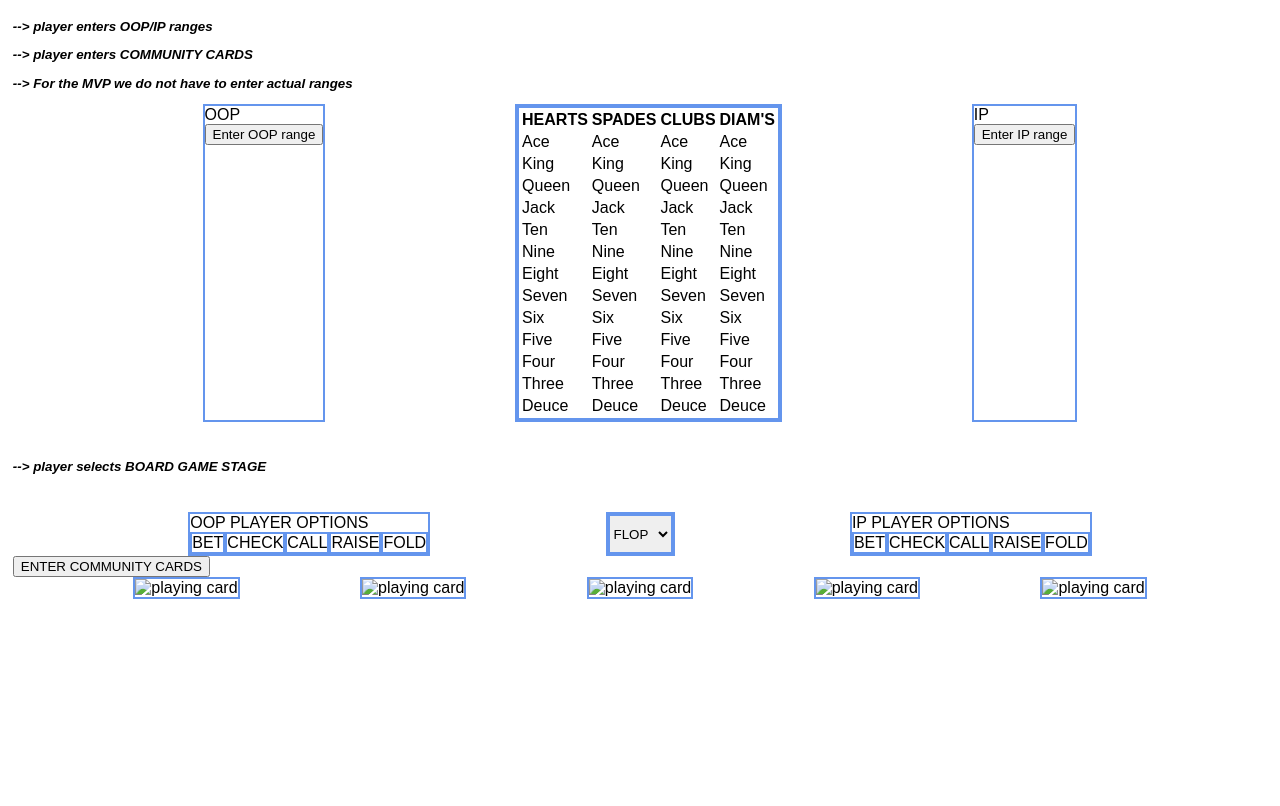
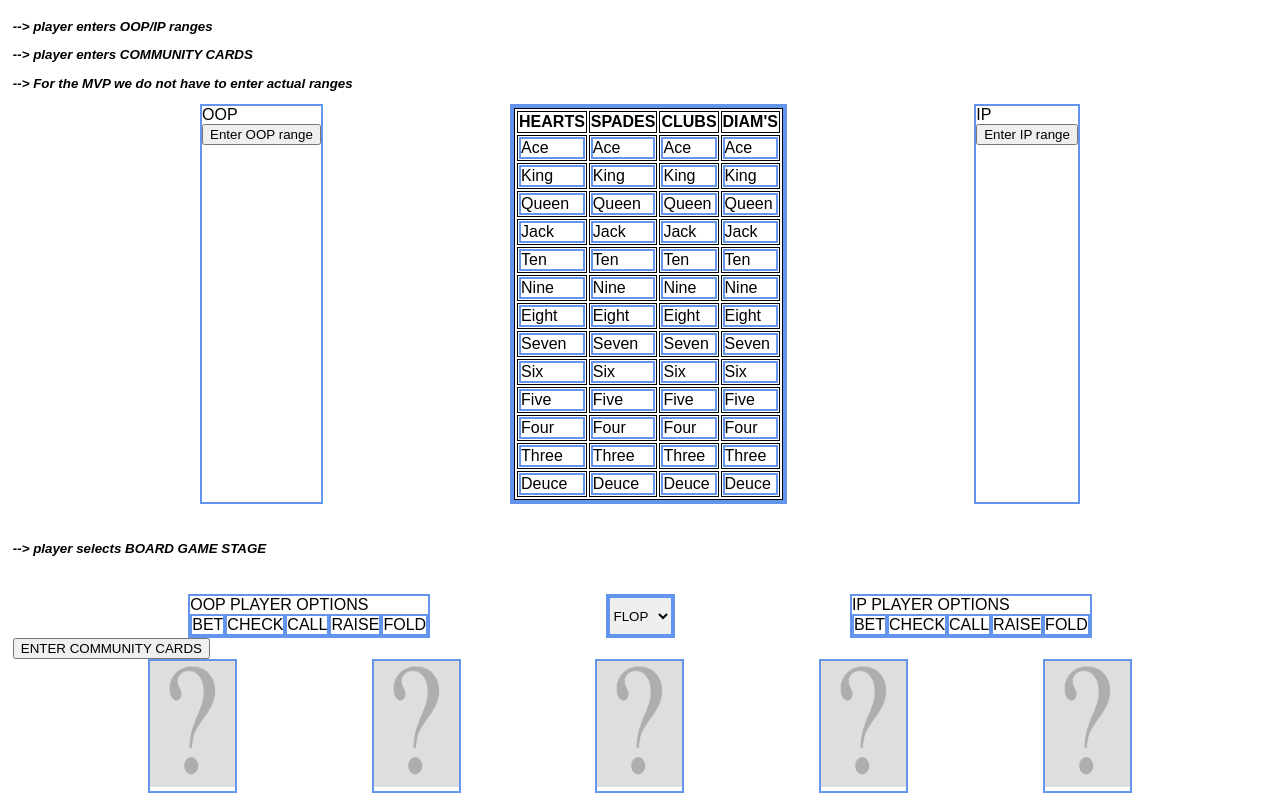
Before and after one commit to lacosan0stra/poker-replayer, a React app: page / in a window 1280 px wide. Shown: the part 61-867 px from the top of the page. Before the commit the page ends 800 px from the top, so only its background shows below. Built offline with nearby package versions, Linux system fonts and the light colour scheme.

Commit message:
add yellow color on card selected on the chart+ display relevant card on the community cards

```diff
--- a/src/components/App.js
+++ b/src/components/App.js
@@ -5,8 +5,6 @@ import PlayerDecision from './PlayerDecision'
 import CommunityCards from './CommunityCards'
 
 import '../App.css';
-import Card from "./Card";
-
 
 class App extends Component {
 
@@ -15,55 +13,62 @@ class App extends Component {
     }
 
     handleClick = (e) => {
-
-        if (this.state.selectedCards.length <5 && !this.state.selectedCards.includes(e.target.id)) {
+        console.log(e.target)
+        if (this.state.selectedCards.length <5
+            && !this.state.selectedCards.includes(e.target.id)
+            && e.target.id !== "communityCards") {
             this.setState({
                 selectedCards : this.state.selectedCards.concat([e.target.id])
             })
         }
     }
 
+
+
+    isSelected = () => {
+        return 'selected'
+    }
+
   render() {
-        console.log(this.state.selectedCards)
+
     return (
       <div>
         <header >
           <h1>Welcome to Poker Training Buddy </h1>
         </header>
+
           <p className='explanation'> --> player enters OOP/IP ranges</p>
           <p className='explanation'> --> player enters COMMUNITY CARDS</p>
           <p className='explanation'> --> For the MVP we do not have to enter actual ranges</p>
+
           <div className='flex-container'>
                 <PlayerRange position = "oop" />
               <Board
                   handleClick={this.handleClick}
+
               />
-
-
               <PlayerRange position = "ip" />
           </div>
 
           <div className='board-stage'>
               <p className='explanation'> --> player selects BOARD GAME STAGE</p>
+          </div>
 
-          </div>
           <div className='flex-container'>
           <PlayerDecision
               position = "oop"
           />
+
               <div className='flex-item flex-container'>
-
                   <select className='flex-item'>
                       <option value="flop">FLOP</option>
                       <option value="turn">TURN</option>
                       <option value="river">RIVER</option>
                   </select>
               </div>
-
           <PlayerDecision
               position = "ip"
           />
-
 
           </div>
 
--- a/src/components/Board.js
+++ b/src/components/Board.js
@@ -1,4 +1,5 @@
 import React, { Component } from 'react'
+import Card from "./Card";
 
 
 class Board extends Component {
@@ -20,82 +21,93 @@ class Board extends Component {
                                     <th className="suit redSuit" align="center">DIAM'S</th>
                                 </tr>
                                 <tr>
-                                    <td id="1_heart.png">Ace</td>
-                                    <td id="1_spade.png">Ace</td>
-                                    <td id="1_club.png">Ace</td>
-                                    <td id="1_diamond.png">Ace</td>
+                                    <td > <Card id="1_heart.png" textValue='Ace' /></td>
+                                    <td > <Card id="1_spade.png" textValue='Ace'/></td>
+                                    <td > <Card id="1_club.png" textValue='Ace'/></td>
+                                    <td > <Card id="1_diamond.png" textValue='Ace'/></td>
                                 </tr>
                                 <tr>
-                                    <td id="king_heart.png">King</td>
-                                    <td id="king_spade.png">King</td>
-                                    <td id="king_club.png">King</td>
-                                    <td id="king_diamond.png">King</td>
+                                    <td > <Card id="king_heart.png" textValue='King' /></td>
+                                    <td > <Card id="king_spade.png" textValue='King'/></td>
+                                    <td > <Card id="king_club.png" textValue='King'/></td>
+                                    <td > <Card id="king_diamond.png" textValue='King'/></td>
                                 </tr>
                                 <tr>
-                                    <td id="queen_heart.png">Queen</td>
-                                    <td id="queen_spade.png">Queen</td>
-                                    <td id="queen_club.png">Queen</td>
-                                    <td id="queen_diamond.png">Queen</td>
+                                    <td > <Card id="queen_heart.png" textValue='Queen' /></td>
+                                    <td > <Card id="queen_spade.png" textValue='Queen'/></td>
+                                    <td > <Card id="queen_club.png" textValue='Queen'/></td>
+                                    <td > <Card id="queen_diamond.png" textValue='Queen'/></td>
+
                                 </tr>
                                 <tr>
-                                    <td id="jack_heart.png">Jack</td>
-                                    <td id="jack_spade.png">Jack</td>
-                                    <td id="jack_club.png">Jack</td>
-                                    <td id="jack_diamond.png">Jack</td>
+                                    <td > <Card id="jack_heart.png" textValue='Jack' /></td>
+                                    <td > <Card id="jack_spade.png"textValue='Jack'/></td>
+                                    <td > <Card id="jack_club.png" textValue='Jack'/></td>
+                                    <td > <Card id="jack_diamond.png"textValue='Jack'/></td>
+
                                 </tr>
                                 <tr>
-                                    <td id="10_heart.png">Ten</td>
-                                    <td id="10_spade.png">Ten</td>
-                                    <td id="10_club.png">Ten</td>
-                                    <td id="10_diamond.png">Ten</td>
+                                    <td > <Card id="10_heart.png" textValue='Ten' /></td>
+                                    <td > <Card id="10_spade.png" textValue='Ten'/></td>
+                                    <td > <Card id="10_club.png" textValue='Ten'/></td>
+                                    <td > <Card id="10_diamond.png" textValue='Ten'/></td>
+
                                 </tr>
                                 <tr>
-                                    <td id="9_heart.png">Nine</td>
-                                    <td id="9_spade.png">Nine</td>
-                                    <td id="9_club.png">Nine</td>
-                                    <td id="9_diamond.png">Nine</td>
+                                    <td > <Card id="9_heart.png" textValue='Nine' /></td>
+                                    <td > <Card id="9_spade.png" textValue='Nine'/></td>
+                                    <td > <Card id="9_club.png" textValue='Nine'/></td>
+                                    <td > <Card id="9_diamond.png" textValue='Nine'/></td>
+
                                 </tr>
                                 <tr>
-                                    <td id="8_heart.png">Eight</td>
-                                    <td id="8_spade.png">Eight</td>
-                                    <td id="8_club.png">Eight</td>
-                                    <td id="8_diamond.png">Eight</td>
+                                    <td > <Card id="8_heart.png" textValue='Eight' /></td>
+                                    <td > <Card id="8_spade.png" textValue='Eight'/></td>
+                                    <td > <Card id="8_club.png"textValue='Eight'/></td>
+                                    <td > <Card id="8_diamond.png" textValue='Eight'/></td>
+
                                 </tr>
                                 <tr>
-                                    <td id="7_heart.png">Seven</td>
-                                    <td id="7_spade.png">Seven</td>
-                                    <td id="7_club.png">Seven</td>
-                                    <td id="7_diamond.png">Seven</td>
+                                    <td > <Card id="7_heart.png" textValue='Seven' /></td>
+                                    <td > <Card id="7_spade.png" textValue='Seven'/></td>
+                                    <td > <Card id="7_club.png" textValue='Seven'/></td>
+                                    <td > <Card id="7_diamond.png" textValue='Seven'/></td>
+
                                 </tr>
                                 <tr>
-                                    <td id="6_heart.png">Six</td>
-                                    <td id="6_spade.png">Six</td>
-                                    <td id="6_club.png">Six</td>
-                                    <td id="6_diamond.png">Six</td>
+                                    <td > <Card id="6_heart.png" textValue='Six' /></td>
+                                    <td > <Card id="6_spade.png" textValue='Six'/></td>
+                                    <td > <Card id="6_club.png" textValue='Six'/></td>
+                                    <td > <Card id="6_diamond.png" textValue='Six'/></td>
+
                                 </tr>
                                 <tr>
-                                    <td id="5_heart.png">Five</td>
-                                    <td id="5_spade.png">Five</td>
-                                    <td id="5_club.png">Five</td>
-                                    <td id="5_diamond.png">Five</td>
+                                    <td > <Card id="5_heart.png" textValue='Five' /></td>
+                                    <td > <Card id="5_spade.png" textValue='Five'/></td>
+                                    <td > <Card id="5_club.png" textValue='Five'/></td>
+                                    <td > <Card id="5_diamond.png" textValue='Five'/></td>
+
                                 </tr>
                                 <tr>
-                                    <td id="4_heart.png">Four</td>
-                                    <td id="4_spade.png">Four</td>
-                                    <td id="4_club.png">Four</td>
-                                    <td id="4_diamond.png">Four</td>
+                                    <td > <Card id="4_heart.png" textValue='Four' /></td>
+                                    <td > <Card id="4_spade.png" textValue='Four'/></td>
+                                    <td > <Card id="4_club.png" textValue='Four'/></td>
+                                    <td > <Card id="4_diamond.png" textValue='Four'/></td>
+
                                 </tr>
                                 <tr>
-                                    <td id="3_heart.png">Three</td>
-                                    <td id="3_spade.png">Three</td>
-                                    <td id="3_club.png">Three</td>
-                                    <td id="3_diamond.png">Three</td>
+                                    <td > <Card id="3_heart.png" textValue='Three' /></td>
+                                    <td > <Card id="3_spade.png" textValue='Three'/></td>
+                                    <td > <Card id="3_club.png" textValue='Three'/></td>
+                                    <td > <Card id="3_diamond.png" textValue='Three'/></td>
+
                                 </tr>
                                 <tr>
-                                    <td id="2_heart.png">Deuce</td>
-                                    <td id="2_spade.png">Deuce</td>
-                                    <td id="2_club.png">Deuce</td>
-                                    <td id="2_diamond.png">Deuce</td>
+                                    <td > <Card id="2_heart.png" textValue='Deuce' /></td>
+                                    <td > <Card id="2_spade.png" textValue='Deuce'/></td>
+                                    <td > <Card id="2_club.png" textValue='Deuce'/></td>
+                                    <td > <Card id="2_diamond.png" textValue='Deuce'/></td>
+
                                 </tr>
                                 </tbody>
                             </table>
--- a/src/components/Card.js
+++ b/src/components/Card.js
@@ -1,26 +1,43 @@
 import React, { Component } from 'react'
 
+
+
+class Card extends Component {
+
+    state = {
+       isClicked: false
+    }
+
+    handleCardClick = () => {
+       this.setState({
+           isClicked: true
+       })
+    }
+
+    render() {
         var context = require.context('../1x', true, /\.(png)$/);
         var files={};
         context.keys().forEach((filename)=>{
             files[filename] = context(filename);
         });
 
-class Card extends Component {
-
-    render() {
 
         return (
             <div
                 id={this.props.id}
-                className='flex-item'
+                onClick={this.handleCardClick}
+                className= {this.state.isClicked? 'selected flex-item'  : 'flex-item'}
             >
+                {this.props.textValue ?
+                    this.props.textValue
+                    :
                     <img
-                    src={files["./"+this.props.srcUrl]}
+                        src={this.props.srcUrl ? files["./"+this.props.srcUrl] : files["./unknown.png"]}
                         alt= "playing card"
                         width={this.props.widthImg}
                         height={this.props.heightImg}
                     />
+                }
             </div>
         )
     }
--- a/src/components/CommunityCards.js
+++ b/src/components/CommunityCards.js
@@ -3,11 +3,6 @@ import Card from './Card'
 
 
 class CommunityCards extends Component {
-
-    state = {
-        selectedCards : []
-    }
-
 
     render() {
         return (
--- a/src/index.css
+++ b/src/index.css
@@ -26,3 +26,11 @@ body {
   font-size: smaller;
   font-weight: bold;
 }
+
+table, th, td {
+  border: 1px solid black;
+}
+
+.selected {
+  background-color: yellow;
+}
```
Also changed, not shown: src/1x/unknown.png (added). Lines whose indentation alone changed are shown as unchanged.
